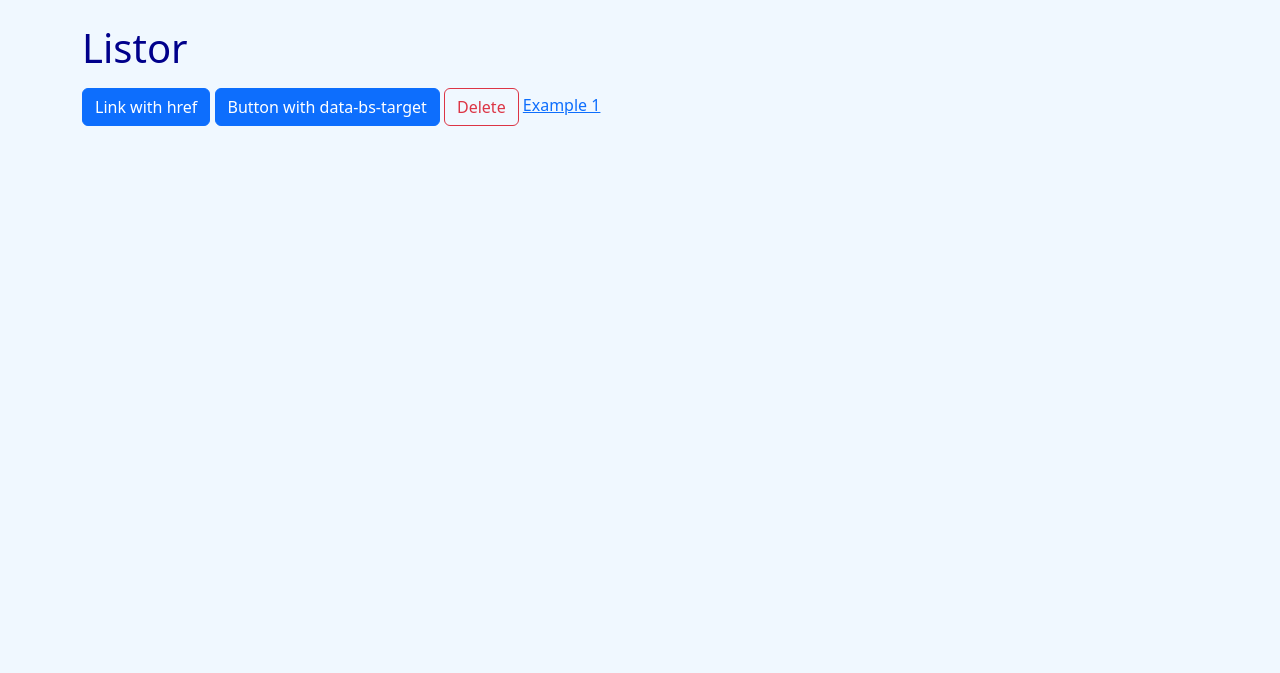
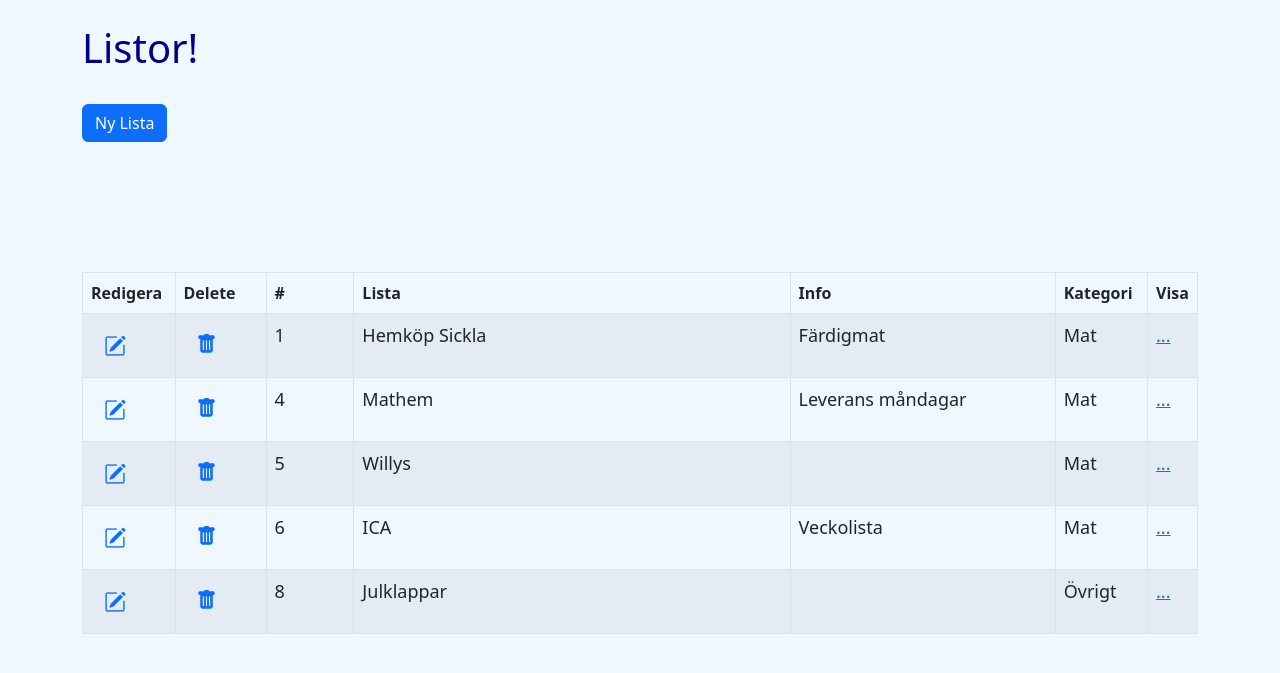
Before and after one commit to BirSun/mintodo, a Flask app: template templates/index.html in a window 1280 px wide. Shown: the part 59-732 px from the top of the page. Run offline with Flask 2, Linux system fonts and the light colour scheme; the template is opened without the code that fills it: values that come from a table or form of the project are taken from there, others are empty; data comes from the database, SQL or seed files in the repository; some libraries are stand-ins or nearby versions.

Commit message:
changed index.html

```diff
--- a/templates/index.html
+++ b/templates/index.html
@@ -5,43 +5,139 @@
 <head>
     <meta charset="UTF-8">
     <title>Title</title>
+    <link rel='stylesheet' href='https://cdn.jsdelivr.net/npm/bootstrap-icons@1.7.2/font/bootstrap-icons.css'>
+
+            <body>
+
+            </body>
+</html>
+
+
 </head>
 <body>
-<h1>Listor</h1>
-<p></p>
+<h1>Listor!</h1>
+<br>
 
-<a class="btn btn-primary" data-bs-toggle="offcanvas" href="#offcanvasExample" role="button" aria-controls="offcanvasExample">
-  Link with href
-</a>
-<button class="btn btn-primary" type="button" data-bs-toggle="offcanvas" data-bs-target="#offcanvasExample" aria-controls="offcanvasExample">
-  Button with data-bs-target
-</button>
 
-<div class="offcanvas offcanvas-start" tabindex="-1" id="offcanvasExample" aria-labelledby="offcanvasExampleLabel">
-  <div class="offcanvas-header">
-    <h5 class="offcanvas-title" id="offcanvasExampleLabel">Offcanvas</h5>
-    <button type="button" class="btn-close" data-bs-dismiss="offcanvas" aria-label="Close"></button>
+<button type="button" class="btn btn-primary" data-bs-toggle="modal" data-bs-target="#modalOne">
+  Ny Lista</button>
+
+<table class="table table-hover table-bordered table-striped">
+
+
+    <thead>
+    <tr>
+                <th class="col-sm-1">Redigera</th>
+                <th class="col-sm-1">Delete</th>
+                <th class="col-sm-1">#</th>
+                <th class="col-sm-5">Lista</th>
+                <th class="col-sm-3">Info</th>
+                <th class="col-sm-3">Kategori</th>
+                <th class="col-sm-1">Visa</th>
+
+    </tr>
+    </thead>
+
+
+{% for our_list in our_lists %}
+
+
+            <div class="form-check">
+
+                <td><a href="{{ url_for('edit_lista', id=our_list.id) }}"><button type="button" class="btn btn-link"><span class='bi bi-pencil-square' style='font-size:22px;'></span></button></a></td>
+            <td><a href="{{ url_for('delete_all', id=our_list.id) }}"><button type="button" class="btn btn-link"><span class="bi bi-trash-fill" style='font-size:20px;'></span></button></a></td>
+            <!--<a href="{{ url_for('delete', id=our_list.id) }}">Delete</a><label class="form-check-label" for="DefaultCheckbox2"><label/>-->
+            <td>{{our_list.id}}</td><td>{{our_list.name}}</td><td>{{our_list.info}}</td><td>{{our_list.category}}</td>
+
+            <td><a href="{{ url_for('add_post', id=our_list.id, namn=our_list.name) }}">...</a><label class="form-check-label"label/>
+
             </div>
-  <div class="offcanvas-body">
-    <div>
-      Some text as placeholder. In real life you can have the elements you have chosen. Like, text, images, lists, etc.
+         </td>
+    </tr>
+    {% endfor %}
+</table>
+
+
+
+<div class="modal" id="modalOne" tabindex="-1" aria-hidden="true" aria-hidden="true">
+
+  <div class="modal-dialog modal-lg">
+    <div class="modal-content">
+      <div class="modal-header">
+         <div class="contact-form">
+
+
+             <form action="{{ url_for('lista') }}" method="POST">
+             <h2>Lägg till ny lista</h2>
+
+                <div class="modal-body">
+
+                  <input class="name shadow-sm bg-body rounded" type="name" name="name" placeholder="namn" />
+
+                  <input class="category shadow-sm bg-body rounded" type="text" name="info" placeholder="info" />
+                     <input class="info shadow-sm bg-body rounded" type="text" name="category" placeholder="kategori" />
                 </div>
-    <div class="dropdown mt-3">
-      <button class="btn btn-secondary dropdown-toggle" type="button" data-bs-toggle="dropdown">
-        Dropdown button
-      </button>
-      <ul class="dropdown-menu">
-        <li><a class="dropdown-item" href='lista'>Action</a></li>
-        <li><a class="dropdown-item" href="#">Another action</a></li>
-        <li><a class="dropdown-item" href="#">Something else here</a></li>
-      </ul>
+                 <div class="modal-footer">
+                     <button class="but bg-body rounded" type="submit" href="/">Lägg till</button>
+                     <button type="button" class="btn-float-right" data-bs-dismiss="modal">Stäng</button>
+                 </div>
+            </form>
         </div>
       </div>
     </div>
+</div>
+<style>
+    #modalOne{
+margin-left: 300px;
+}
+<style>
+
+ .bs-example{
+    	margin: 20px;
+    }
+input,
+      textarea {
+
+        width: 98%;
+        padding: 10px;
+                margin-right: 10px;
+                margin-left: 10px;
+                margin-bottom: 15px;
+        border: 1px solid #1c87c9;
+        outline: none;
+      }
 
 
-<a href="name"class="btn btn-outline-danger">Delete</a>
-<a href="{{ url_for('lista') }}">Example 1</a></li>
+form {
+        color: darkblue;
+
+        background: #eee;
+
+   }
+h2,
+      p {
+        margin: 20px;
+        font-weight: 400;
+        color: darkblue;
+      }
+
+.modal-content {
+        margin: 20px auto;
+        border: 1px solid #999;
+        width: 100%;
+
+}
+form {
+
+        box-shadow: 0 2px 5px #f5f5f5;
+        background: #eee;
+   }
+
+
+
+</style>
+
+
 
 
 </body>
```
Lines whose indentation alone changed are shown as unchanged.
